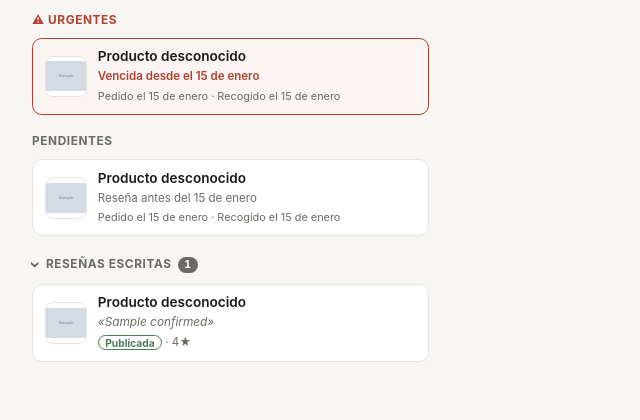
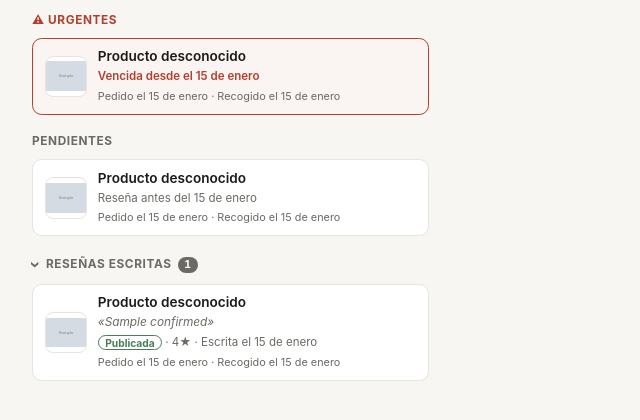
Before and after one commit to alarcia/harvest, a Django app: template reviews/templates/reviews/reviews.html in a window 1280 px wide, after a click that opens the changed part. Shown: the part 365-785 px from the top of the page, without its empty margins (0-640 px from the left). Run offline with Django 5.2, Linux system fonts and the light colour scheme; the template is opened without the code that fills it: most values are stand-ins (such as "Sample title", 1, 10 or a date in 2020); grey boxes marked "Sample" are stand-in pictures; parts of the project's set-up code (start-up, migrations or seed data) failed here and were passed over.

Commit message:
feat: display written date and package order/delivery details in review cards and modals

```diff
--- a/reviews/templates/reviews/_review_detail.html
+++ b/reviews/templates/reviews/_review_detail.html
@@ -51,7 +51,7 @@ For closed reviews (approved/published), it displays the read-only review with c
           </span>
         {% endif %}
         {% if review.rating %}<span><b>Puntuación</b> {{ review.rating }}★</span>{% endif %}
-        {% if review.approved_on %}<span><b>Aprobada</b> el {{ review.approved_on|date:"j" }} de {{ review.approved_on|date:"F" }}</span>{% endif %}
+        {% if review.approved_on %}<span><b>Escrita</b> el {{ review.approved_on|date:"j" }} de {{ review.approved_on|date:"F" }}</span>{% endif %}
         {% if review.published_on %}<span><b>Publicada</b> el {{ review.published_on|date:"j" }} de {{ review.published_on|date:"F" }}</span>{% endif %}
       </div>
 
--- a/reviews/templates/reviews/_reviews.html
+++ b/reviews/templates/reviews/_reviews.html
@@ -1246,6 +1246,12 @@ section in place, no URL change.{% endcomment %}
                     {% if r.status == "approved" %}<i class="status-badge status-approved">Aprobada</i>
                     {% elif r.status == "published" %}<i class="status-badge status-published">Publicada</i>{% endif %}
                     {% if r.rating %}· {{ r.rating }}★{% endif %}
+                    {% if r.approved_on or r.published_on %}· Escrita el {{ r.approved_on|default:r.published_on|date:"j" }} de {{ r.approved_on|default:r.published_on|date:"F" }}{% endif %}
+                  </span>
+                  <span class="rev-dates">
+                    {% if r.package.ordered_on %}Pedido el {{ r.package.ordered_on|date:"j" }} de {{ r.package.ordered_on|date:"F" }}{% endif %}
+                    {% if r.package.received_on %}{% if r.package.ordered_on %} · {% endif %}{% if r.package.state == "picked_up" %}Recogido{% else %}Entregado{% endif %} el {{ r.package.received_on|date:"j" }} de {{ r.package.received_on|date:"F" }}{% endif %}
+                    {% if not r.package.ordered_on and not r.package.received_on %}Sin fecha de pedido{% endif %}
                   </span>
                 </div>
               </button>
@@ -1263,7 +1269,12 @@ section in place, no URL change.{% endcomment %}
                     {% if r.status == "approved" %}<i class="status-badge status-approved">Aprobada</i>
                     {% elif r.status == "published" %}<i class="status-badge status-published">Publicada</i>{% endif %}
                     {% if r.rating %}· {{ r.rating }}★{% endif %}
-                    {% if r.published_on or r.approved_on %}· {{ r.published_on|default:r.approved_on|date:"j M Y" }}{% endif %}
+                    {% if r.approved_on or r.published_on %}· Escrita el {{ r.approved_on|default:r.published_on|date:"j" }} de {{ r.approved_on|default:r.published_on|date:"F" }}{% endif %}
+                  </span>
+                  <span class="rev-dates">
+                    {% if r.package.ordered_on %}Pedido el {{ r.package.ordered_on|date:"j" }} de {{ r.package.ordered_on|date:"F" }}{% endif %}
+                    {% if r.package.received_on %}{% if r.package.ordered_on %} · {% endif %}{% if r.package.state == "picked_up" %}Recogido{% else %}Entregado{% endif %} el {{ r.package.received_on|date:"j" }} de {{ r.package.received_on|date:"F" }}{% endif %}
+                    {% if not r.package.ordered_on and not r.package.received_on %}Sin fecha de pedido{% endif %}
                   </span>
                 </div>
               </button>
--- a/reviews/views.py
+++ b/reviews/views.py
@@ -36,7 +36,7 @@ def _due_on(review, fallback=date.max):
 
 
 def _confirmed_on(review):
-    return review.published_on or review.approved_on or review.created_at.date()
+    return review.approved_on or review.published_on or review.created_at.date()
 
 
 def _reviews_url(cycle=None, non_vine=False):
```
Also changed, not shown: reviews/tests.py (+25 -0 lines).
